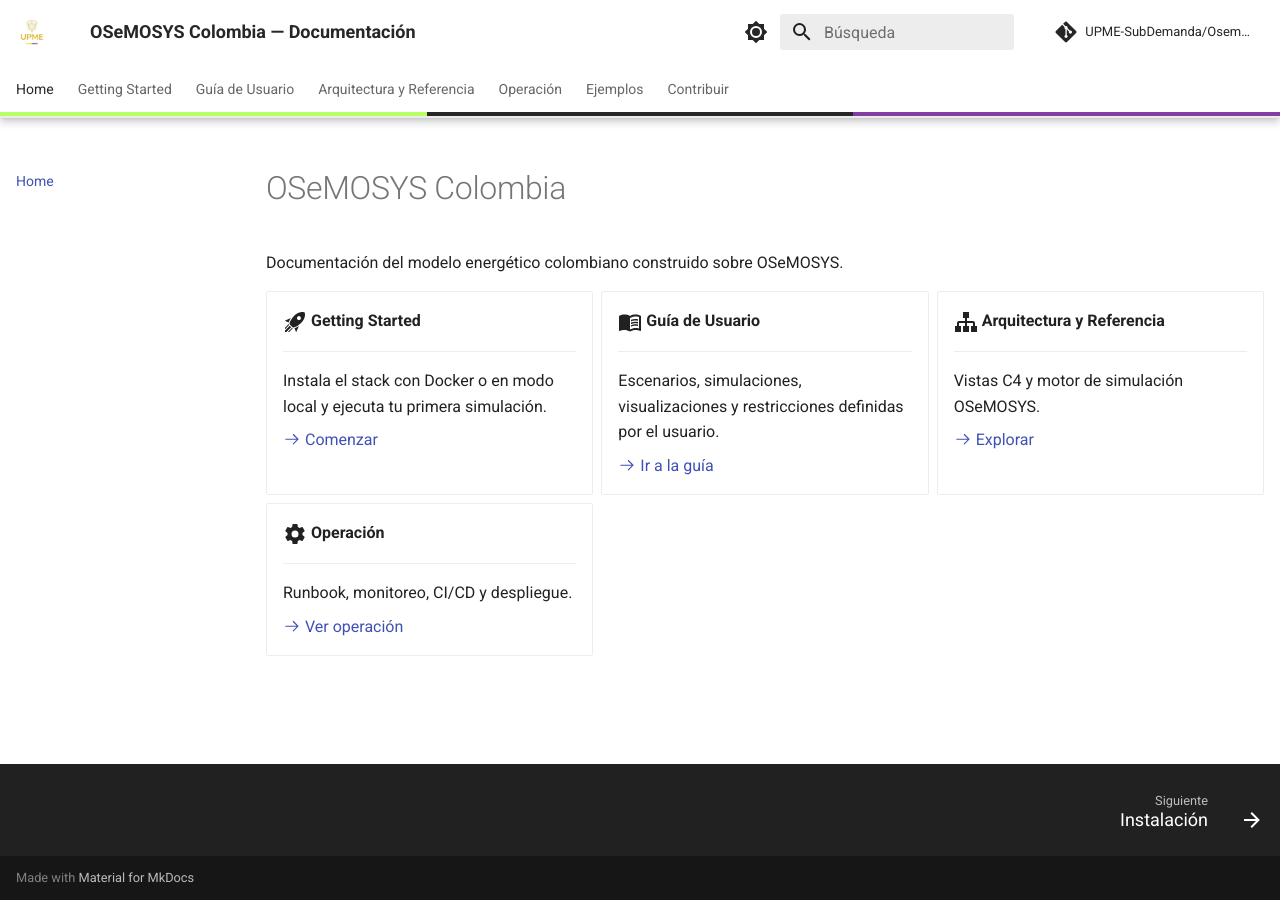
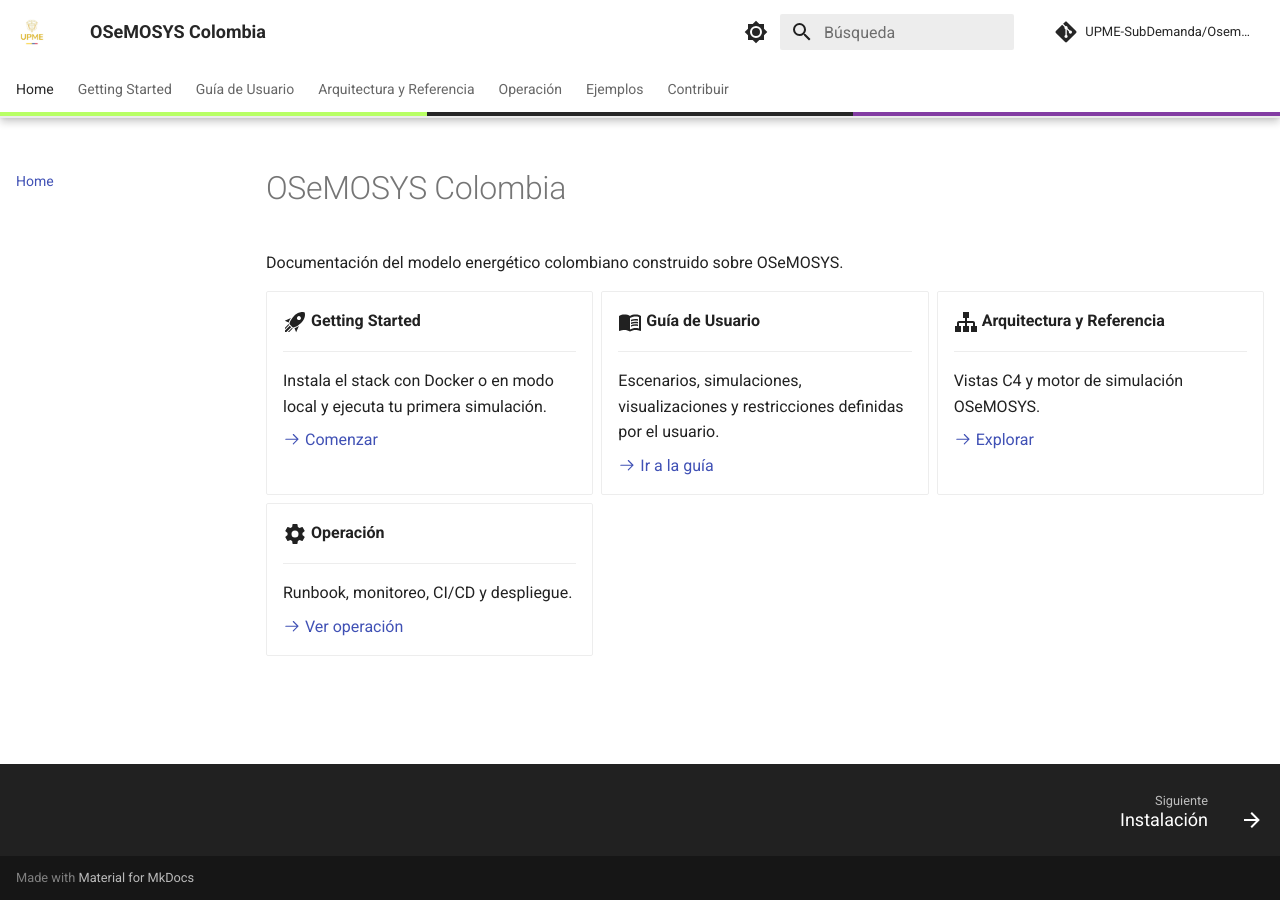
Before and after one commit to jdominguez94/osemosys-col-docs, an MkDocs documentation site: the page built from docs/index.md, in a window 1280 px wide. Built offline with MkDocs 1.6.1 and Material for MkDocs 9.7.7, drawn with Linux system fonts in a browser that asks for light colours; comment, search, counter and statistics services are not loaded.

Commit message:
docs: simplify site title to OSeMOSYS Colombia

```diff
--- a/mkdocs.yml
+++ b/mkdocs.yml
@@ -1,4 +1,4 @@
-site_name: OSeMOSYS Colombia — Documentación
+site_name: OSeMOSYS Colombia
 site_description: Guía de usuario y documentación técnica del modelo energético colombiano en OSeMOSYS
 repo_url: https://github.com/UPME-SubDemanda/Osemosys_UPME
 repo_name: UPME-SubDemanda/Osemosys_UPME
```
